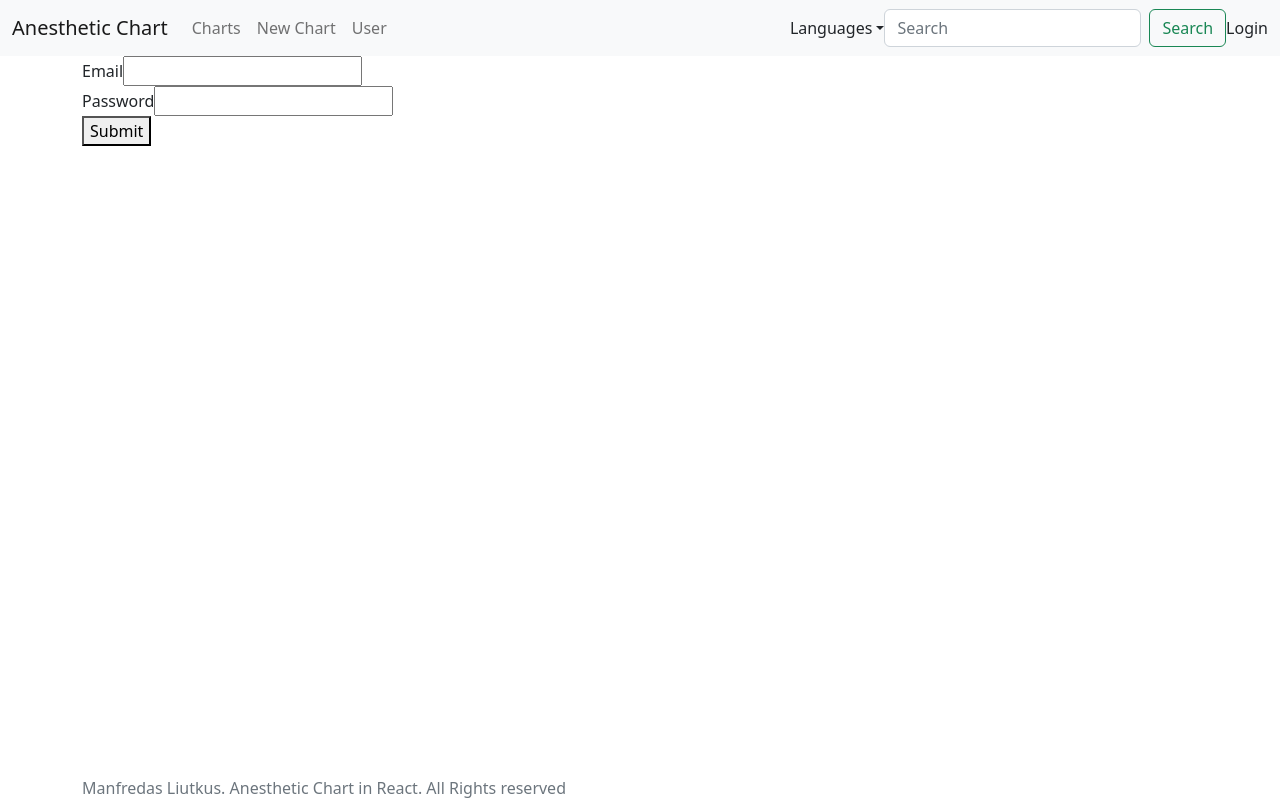
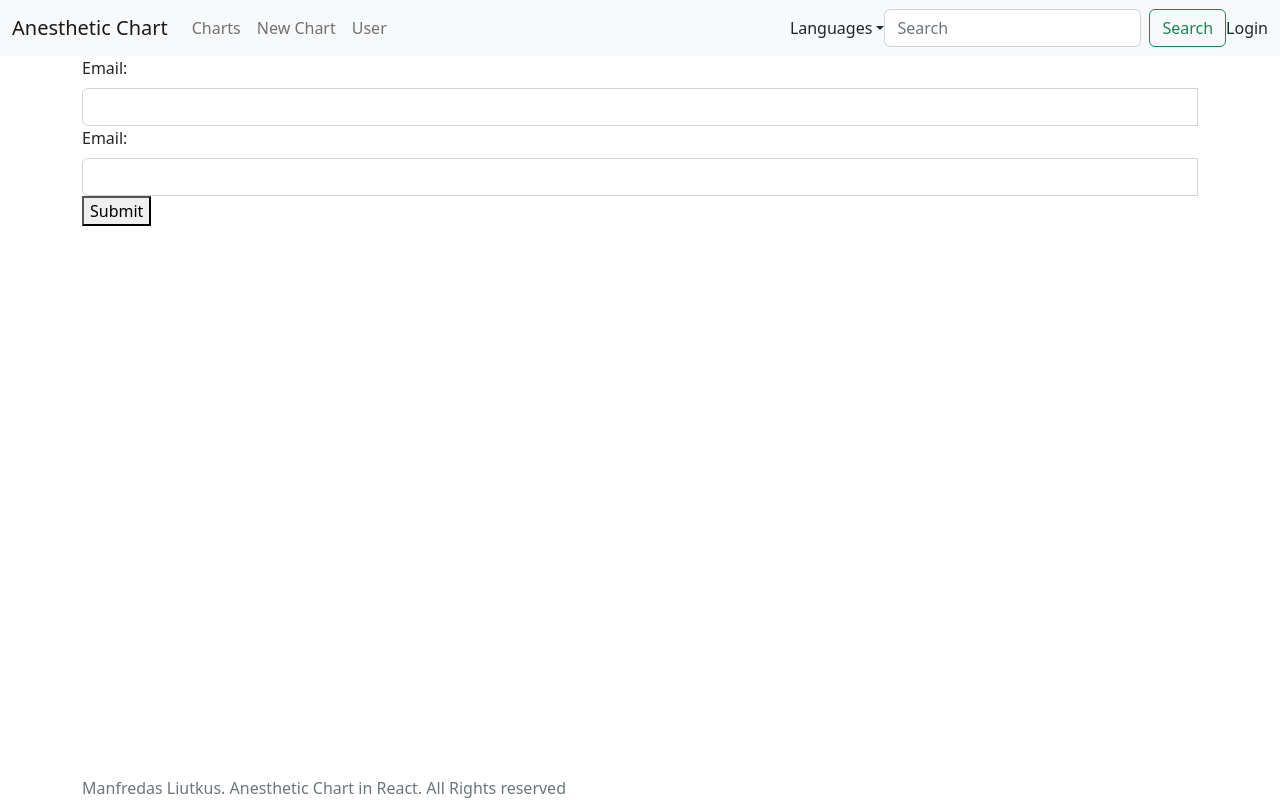
Before and after one commit to manfris3388/Java-tasks-and-projects, a React (Create React App) app in the folder React/ui/: page /login in a window 1280 px wide. Built offline with nearby package versions, Linux system fonts and the light colour scheme.

Commit message:
36. Using Bootstrap form.

```diff
--- a/React/ui/src/containers/Pages/Login/Login.js
+++ b/React/ui/src/containers/Pages/Login/Login.js
@@ -1,5 +1,10 @@
 import {ErrorMessage, Field, Form, Formik} from 'formik';
-import {Container} from "react-bootstrap";
+import {
+    Button,
+    Container,
+    Form as BootstrapForm,
+    InputGroup,
+} from 'react-bootstrap';
 
 const Login = () => {
     const validate = (login) => {
@@ -28,19 +33,64 @@ const Login = () => {
         >
             {props => {
                 console.log('React formik props', props)
-
                 return (
                     <Container>
                         <Form>
                             <div>
-                                <label>Email</label>
-                                <Field name="email"/>
-                                <ErrorMessage name='email' style={{color: 'red'}} component={'div'}/>
+                                <Field name="email">
+                                    {({field, form}) => {  // form -> Field form props
+                                        console.log('field', field)
+                                        console.log('form', form)
+                                        const isValid = !form.errors[field.name];
+                                        const isInvalid = form.touched[field.name] && !isValid;
+                                        return (
+                                            <BootstrapForm.Group controlId='email'>
+                                                <BootstrapForm.Label>Email:</BootstrapForm.Label>
+                                                <InputGroup>
+                                                    <BootstrapForm.Control
+                                                        type='text'
+                                                        name={field.name}
+                                                        isValid={form.touched[field.name] && isValid}
+                                                        isInvalid={isInvalid}
+                                                        feedback={form.errors[field.name]}
+                                                        onChange={field.onChange}
+                                                    />
+                                                    <BootstrapForm.Control.Feedback type="invalid">
+                                                        {form.errors[field.name]}
+                                                    </BootstrapForm.Control.Feedback>
+                                                </InputGroup>
+                                            </BootstrapForm.Group>
+                                        );
+                                    }}
+                                </Field>
                             </div>
                             <div>
-                                <label>Password</label>
-                                <Field name="password"/>
-                                <ErrorMessage name='password' style={{color: 'red'}} component={'div'}/>
+                                <Field name="password">
+                                    {({field, form}) => {  // form -> Field form props
+                                        console.log('field', field)
+                                        console.log('form', form)
+                                        const isValid = !form.errors[field.name];
+                                        const isInvalid = form.touched[field.name] && !isValid;
+                                        return (
+                                            <BootstrapForm.Group controlId='password'>
+                                                <BootstrapForm.Label>Email:</BootstrapForm.Label>
+                                                <InputGroup>
+                                                    <BootstrapForm.Control
+                                                        type='text'
+                                                        name={field.name}
+                                                        isValid={form.touched[field.name] && isValid}
+                                                        isInvalid={isInvalid}
+                                                        feedback={form.errors[field.name]}
+                                                        onChange={field.onChange}
+                                                    />
+                                                    <BootstrapForm.Control.Feedback type="invalid">
+                                                        {form.errors[field.name]}
+                                                    </BootstrapForm.Control.Feedback>
+                                                </InputGroup>
+                                            </BootstrapForm.Group>
+                                        );
+                                    }}
+                                </Field>
                             </div>
 
                             <div>
@@ -52,7 +102,8 @@ const Login = () => {
             }
             }
         </Formik>
-    );
+    )
+        ;
 };
 
 export default Login;
```
